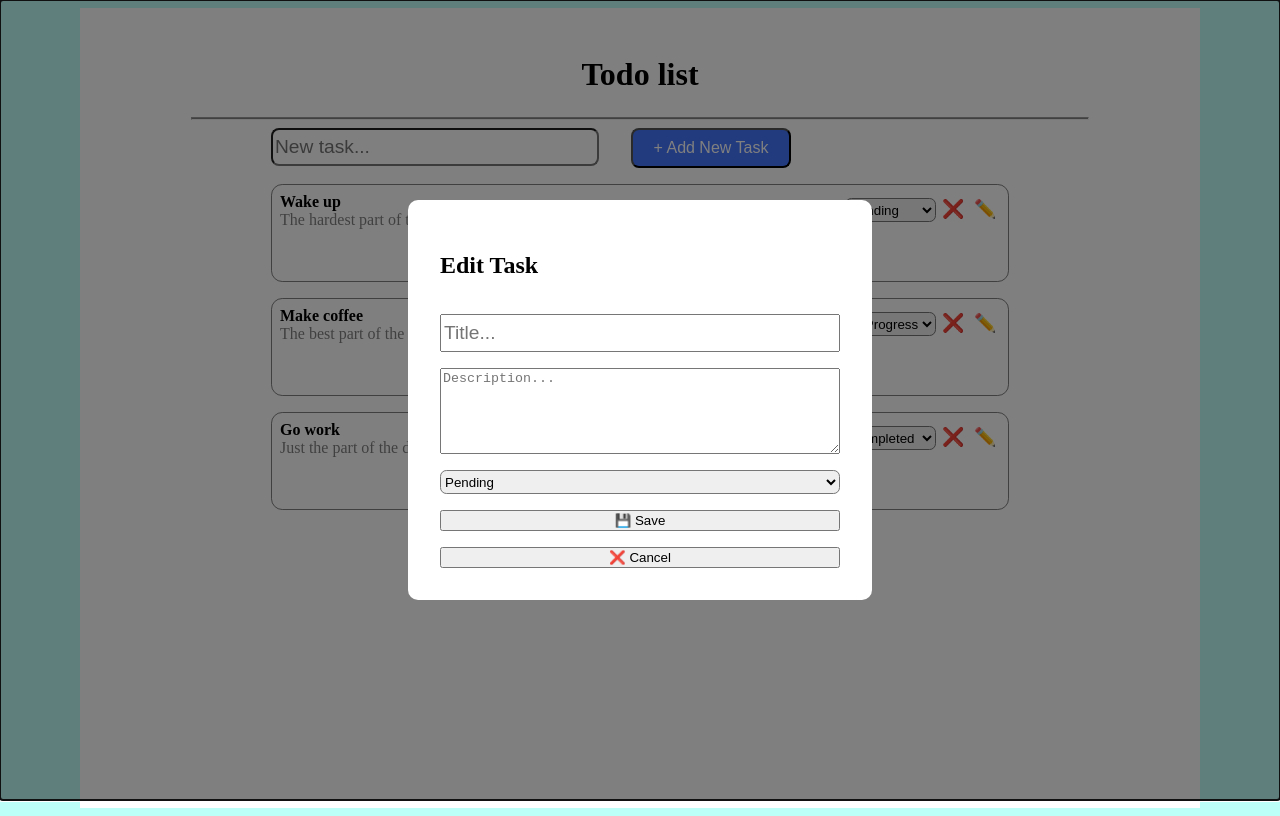
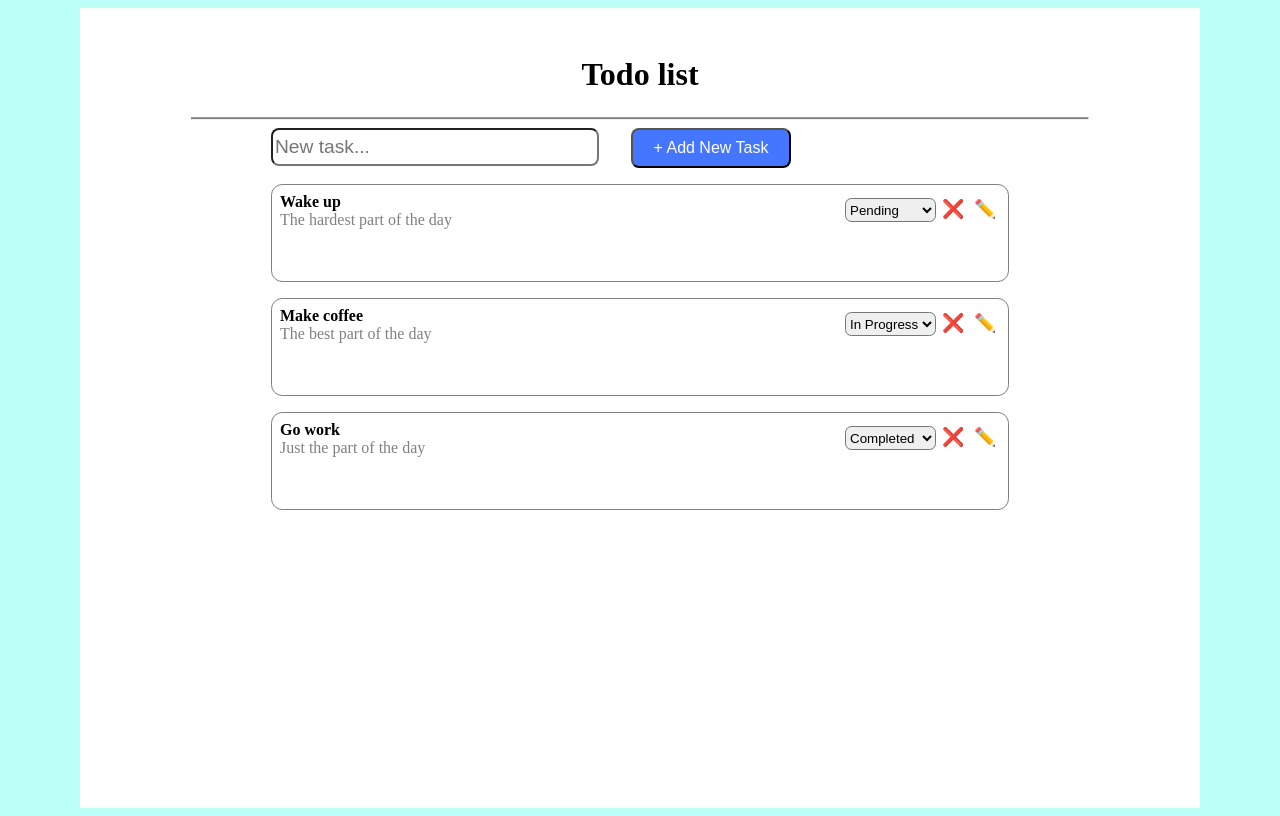
Before and after one commit to IceStorman/ToDoList.Client, a React (Vite) app: page / in a window 1280 px wide. Built offline with nearby package versions, Linux system fonts and the light colour scheme.

Commit message:
Added ability to save changes after edit

```diff
--- a/src/components/EditTaskMenu.tsx
+++ b/src/components/EditTaskMenu.tsx
@@ -1,23 +1,31 @@
-import React, {useState} from "react";
+import React, {Dispatch, SetStateAction} from "react";
 import "../styles/EditTaskMenu.scss"
 import {TodoStatus, TodoTask} from "../types/todoTypes.ts";
 import {Dialog, DialogTitle} from "@headlessui/react";
+import {updateTodoInfo} from "../mock/api.ts";
 
-export default function EditTaskMenu({taskToEdit}:{taskToEdit: TodoTask}) {
-    const [editedTask, setEditedTask] = useState<TodoTask>(taskToEdit);
-    const [isOpen, setIsOpen] = useState<boolean>(true);
+interface EditTaskMenuProps {
+    taskToEdit: TodoTask,
+    setTaskToEdit: Dispatch<SetStateAction<TodoTask | null>>,
+    setTodos: Dispatch<SetStateAction<TodoTask[]>>,
+    isOpen: boolean,
+    setIsOpen: Dispatch<SetStateAction<boolean>>
+}
 
+export default function EditTaskMenu({taskToEdit, setTaskToEdit, setTodos, isOpen, setIsOpen}: EditTaskMenuProps) {
     const handleTempChanges = (e: React.ChangeEvent<HTMLInputElement
         | HTMLTextAreaElement | HTMLSelectElement>) => {
-        setEditedTask({ ...editedTask, [e.target.name]: e.target.value });
+        setTaskToEdit({ ...taskToEdit, [e.target.name]: e.target.value });
     };
 
     function onCancel() {
         setIsOpen(false);
     }
 
-    function onSave(editedTask: TodoTask) {
-        console.log(editedTask);
+    async function onSave(editedTask: TodoTask) {
+        const newTodos = await updateTodoInfo(editedTask);
+        console.log(newTodos);
+        setTodos(newTodos);
         setIsOpen(false);
     }
 
@@ -29,26 +37,26 @@ export default function EditTaskMenu({taskToEdit}:{taskToEdit: TodoTask}) {
                     <input
                         type="text"
                         name="title"
-                        value={editedTask.title}
+                        value={taskToEdit.title}
                         placeholder={"Title..."}
                         onChange={handleTempChanges}
                     />
                     <textarea
                         name="description"
-                        value={editedTask.description}
+                        value={taskToEdit.description}
                         placeholder={"Description..."}
                         onChange={handleTempChanges}
                     />
                     <select
                         name="status"
-                        value={editedTask.status}
+                        value={taskToEdit.status}
                         onChange={(e) => handleTempChanges(e)}
                     >
                         {Object.values(TodoStatus).map((status) => (
                             <option key={status} value={status}>{status}</option>
                         ))}
                     </select>
-                    <button onClick={() => onSave(editedTask)}>💾 Save</button>
+                    <button onClick={() => onSave(taskToEdit)}>💾 Save</button>
                     <button onClick={onCancel}>❌ Cancel</button>
                 </div>
             </Dialog>
--- a/src/components/TodoContent.tsx
+++ b/src/components/TodoContent.tsx
@@ -1,15 +1,23 @@
 import TodoItem from "./TodoItem.tsx";
-import {Dispatch, SetStateAction, useEffect} from "react";
+import {Dispatch, SetStateAction, useEffect, useState} from "react";
 import {getTodos} from "../mock/api.ts";
-import {TodoStatus, TodoTask} from "../types/todoTypes.ts";
+import {TodoTask} from "../types/todoTypes.ts";
 import "../styles/TodoContent.scss"
 import EditTaskMenu from "./EditTaskMenu.tsx";
 
 export default function TodoContent({todos, setTodos}:
     {todos: TodoTask[], setTodos: Dispatch<SetStateAction<TodoTask[]>>}){
+    const [isEditOpen, setIsEditOpen] = useState(false);
+    const [taskToEdit, setTaskToEdit] = useState<TodoTask | null>(null);
+
     useEffect(() => {
         getTodos().then(setTodos);
     }, [setTodos]);
+
+    const handleEditRequest = (task: TodoTask) => {
+        setTaskToEdit(task);
+        setIsEditOpen(true);
+    };
 
     return (
         <div className="listContent">
@@ -18,11 +26,18 @@ export default function TodoContent({todos, setTodos}:
                     key={todoTask.id}
                     task={todoTask}
                     setTodos={setTodos}
+                    onEditRequested={() => handleEditRequest(todoTask)}
                 />
             ))}
-            <EditTaskMenu
-                taskToEdit={{ id: 0, title: "", description: "", status: TodoStatus.Pending }}
-            />
+            {isEditOpen && taskToEdit && (
+                <EditTaskMenu
+                    taskToEdit={taskToEdit}
+                    setTaskToEdit={setTaskToEdit}
+                    setTodos={setTodos}
+                    isOpen={isEditOpen}
+                    setIsOpen={setIsEditOpen}
+                />
+            )}
         </div>
     )
 }
--- a/src/components/TodoItem.tsx
+++ b/src/components/TodoItem.tsx
@@ -3,7 +3,13 @@ import {deleteTodo, updateTodoStatus} from "../mock/api.ts";
 import "../styles/TodoItem.scss"
 import {ChangeEvent, Dispatch, SetStateAction, useState} from "react";
 
-export default function TodoItem({ task, setTodos }: {task: TodoTask, setTodos: Dispatch<SetStateAction<TodoTask[]>>}) {
+interface TodoItemProps{
+    task: TodoTask,
+    setTodos: Dispatch<SetStateAction<TodoTask[]>>,
+    onEditRequested: () => void;
+}
+
+export default function TodoItem({ task, setTodos, onEditRequested }: TodoItemProps) {
     const [status, setStatus] = useState<TodoStatus>(task.status);
 
     const onDelete = async (taskToDelete: TodoTask) => {
@@ -12,7 +18,6 @@ export default function TodoItem({ task, setTodos }: {task: TodoTask, setTodos:
         setTodos(() => [...updatedTodos]);
     }
 
-    const onEditRequested = () => {};
 
     const onTaskStatusUpdated = async (e: ChangeEvent<HTMLSelectElement>) => {
         const newStatus = await updateTodoStatus(task.id, e.target.value as TodoStatus);
--- a/src/mock/api.ts
+++ b/src/mock/api.ts
@@ -1,6 +1,6 @@
 import { TodoTask, TodoStatus } from "../types/todoTypes";
 
-const todos: TodoTask[] = [
+let todos: TodoTask[] = [
     { id: 1, title: "Wake up", description: "The hardest part of the day", status: TodoStatus.Pending },
     { id: 2, title: "Make coffee", description: "The best part of the day", status: TodoStatus.InProgress },
     { id: 3, title: "Go work", description: "Just the part of the day", status: TodoStatus.Completed }
@@ -48,14 +48,13 @@ export const updateTodoStatus = (id: number, newStatus: TodoStatus): Promise<Tod
     });
 };
 
-export const updateTodoInfo= (updatedTodo: TodoTask) =>{
+export const updateTodoInfo= (updatedTodo: TodoTask): Promise<TodoTask[]> =>{
     return new Promise((resolve) => {
         setTimeout(() => {
-            todos.map((task) =>
+            todos = todos.map((task) =>
                 task.id === updatedTodo.id ? { ...task, ...updatedTodo } : task
             );
-            console.log(updatedTodo);
-            resolve(updatedTodo);
+            resolve(todos);
         }, 200)
     })
 }
```
